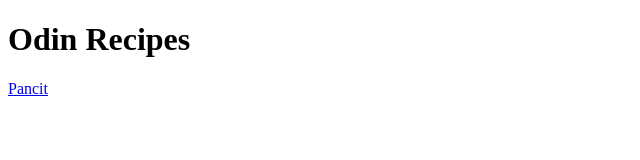
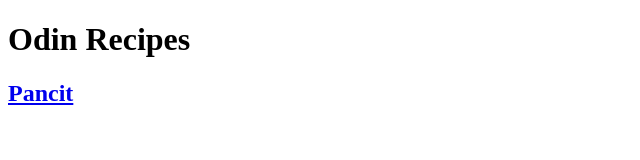
Before and after one commit to Meekz-h/odin-recipes, a plain HTML site: page index.html in a window 1280 px wide. Shown: the whole page, without its empty margins (0-640 px from the left). Drawn offline with Linux system fonts and the light colour scheme.

Commit message:
Made pancit bigger

```diff
--- a/index.html
+++ b/index.html
@@ -9,6 +9,6 @@
 <body>
     <h1>Odin Recipes</h1>
 
-    <a href="./recipes/pancit.html">Pancit</a>
+    <h2><a href="./recipes/pancit.html">Pancit</a></h2>
 </body>
 </html>
```
